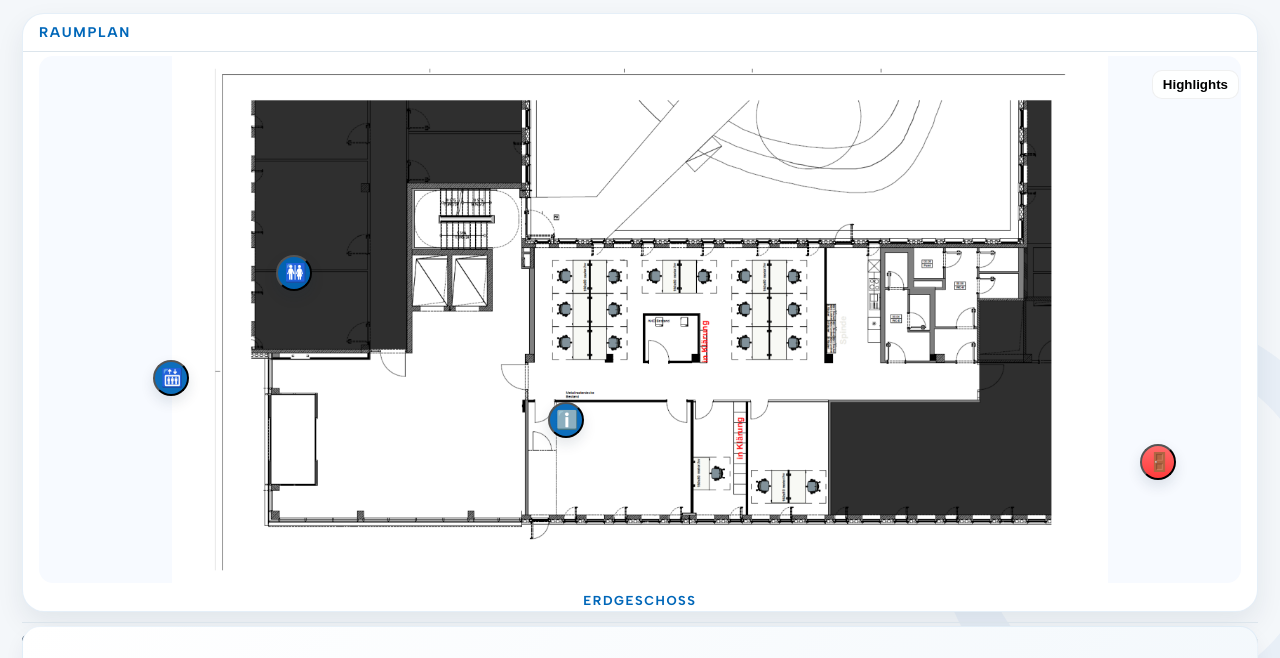
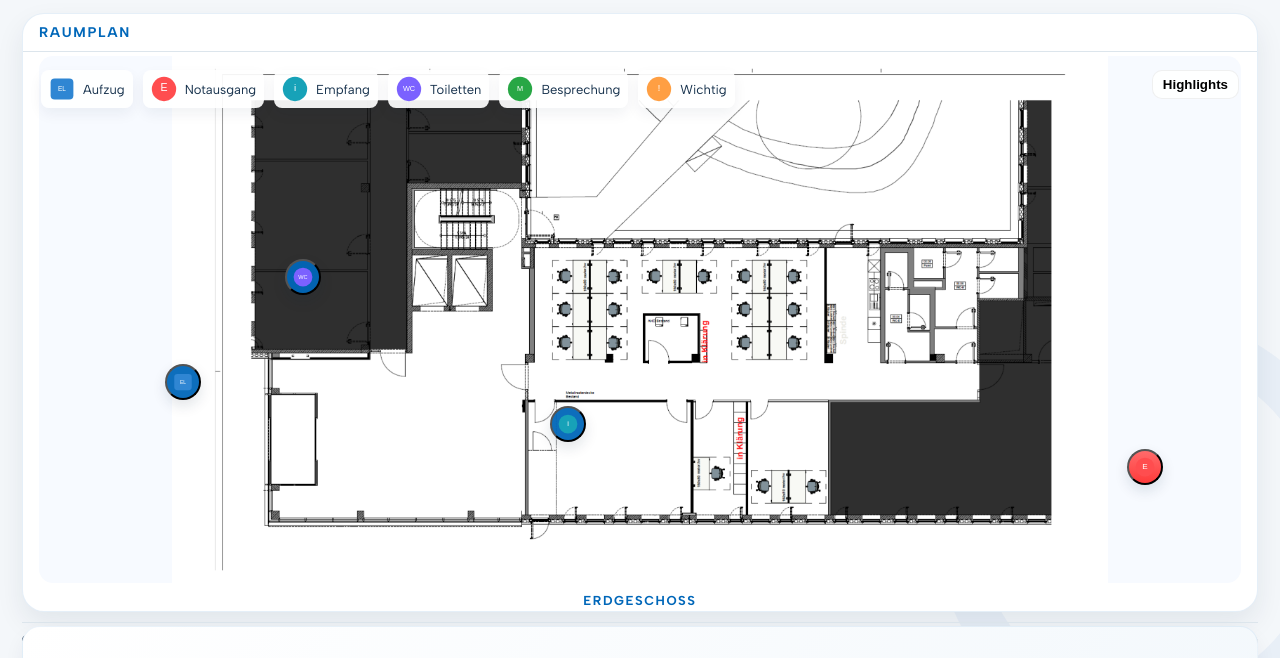
Before and after one commit to erikgtimmermanns/Projekt_Tars, a plain HTML site: page index.html in a window 1280 px wide. Shown: the part 142-800 px from the top of the page. Drawn offline with Linux system fonts and the light colour scheme; no server answers.

Commit message:
greetings

```diff
--- a/css/style.css
+++ b/css/style.css
@@ -216,7 +216,11 @@ body {
 
 .floorplan-overlay {
     position: absolute;
-    inset: 0 0 34px 0; /* keep space for plan name */
+    /* overlay will be sized & positioned by JS to match the image */
+    left: 0;
+    top: 0;
+    width: 0;
+    height: 0;
     pointer-events: none;
     z-index: 6;
 }
@@ -274,6 +278,60 @@ body {
     font-weight: 600;
     cursor: pointer;
 }
+
+/* Legend */
+.fp-legend {
+    position: absolute;
+    left: 18px;
+    top: 18px;
+    z-index: 8;
+    display: flex;
+    gap: 10px;
+    align-items: center;
+    pointer-events: auto;
+}
+
+.fp-legend .legend-item {
+    display: inline-flex;
+    gap: 8px;
+    align-items: center;
+    background: rgba(255,255,255,0.92);
+    padding: 6px 8px;
+    border-radius: 8px;
+    font-size: 13px;
+    color: var(--cc-dark);
+    box-shadow: 0 6px 14px rgba(18,38,63,0.06);
+}
+
+.fp-legend img {
+    width: 26px;
+    height: 26px;
+}
+
+/* Info panel (bottom-right inside plan) */
+.fp-info {
+    position: absolute;
+    right: 18px;
+    bottom: 18px;
+    z-index: 9;
+    min-width: 220px;
+    max-width: 360px;
+    background: rgba(255,255,255,0.97);
+    padding: 12px 14px;
+    border-radius: 12px;
+    box-shadow: 0 12px 30px rgba(18,38,63,0.08);
+    display: none;
+}
+
+.fp-info h4 {
+    margin: 0 0 8px 0;
+    font-size: 15px;
+}
+
+.fp-info p { margin: 0; font-size: 13px; color: var(--text-soft); }
+
+.fp-marker img { width: 100%; height: 100%; object-fit: contain; display:block; }
+
 
 
 #floorplan-image {
--- a/index.html
+++ b/index.html
@@ -64,6 +64,18 @@
 
         <!-- Toggle-Button, um Highlights an/auszuschalten -->
         <button id="toggle-highlights" class="btn-small" aria-pressed="true">Highlights</button>
+
+        <!-- Legende und Info-Panel -->
+        <div id="fp-legend" class="fp-legend" aria-hidden="false">
+          <div class="legend-item"><img src="./assets/icons/elevator.svg" alt="Aufzug"> Aufzug</div>
+          <div class="legend-item"><img src="./assets/icons/exit.svg" alt="Notausgang"> Notausgang</div>
+          <div class="legend-item"><img src="./assets/icons/info.svg" alt="Info"> Empfang</div>
+          <div class="legend-item"><img src="./assets/icons/restroom.svg" alt="Toilette"> Toiletten</div>
+          <div class="legend-item"><img src="./assets/icons/meeting.svg" alt="Besprechungsraum"> Besprechung</div>
+          <div class="legend-item"><img src="./assets/icons/important.svg" alt="Wichtig"> Wichtig</div>
+        </div>
+
+        <div id="fp-info" class="fp-info" aria-hidden="true"></div>
       </div>
     </section>
 
--- a/js/floorplan.js
+++ b/js/floorplan.js
@@ -72,13 +72,14 @@ function rotateFloorplan() {
         }
 
 
+        // Wechsel Bild, und warte auf load bevor Marker gerendert werden
         image.src = floorplans[currentFloor].image;
         title.textContent = floorplans[currentFloor].name;
 
-        // Render markers für neue Etage
-        renderFloorplanMarkers(currentFloor);
-
-        image.style.opacity = 1;
+        image.onload = () => {
+            renderFloorplanMarkers(currentFloor);
+            image.style.opacity = 1;
+        };
 
     }, 500);
 }
@@ -94,27 +95,41 @@ setInterval(
 
 function iconForType(type) {
     const map = {
-        elevator: '🛗',
-        exit: '🚪',
-        info: 'ℹ️',
-        restroom: '🚻',
-        stairs: '⬆️',
-        meeting: '📁',
-        important: '⚠️'
+        elevator: './assets/icons/elevator.svg',
+        exit: './assets/icons/exit.svg',
+        info: './assets/icons/info.svg',
+        restroom: './assets/icons/restroom.svg',
+        stairs: './assets/icons/stairs.svg',
+        meeting: './assets/icons/meeting.svg',
+        important: './assets/icons/important.svg'
     };
 
-    return map[type] || '📍';
+    return map[type] || './assets/icons/important.svg';
 }
 
 function renderFloorplanMarkers(floorIndex) {
     const overlay = document.getElementById('floorplan-overlay');
 
-    if (!overlay) return;
+    const image = document.getElementById('floorplan-image');
+    const planStage = image ? image.closest('.plan-stage') : null;
+
+    if (!overlay || !image || !planStage) return;
+
+    // Bestimme Bild-Position und Größe relativ zur plan-stage
+    const imgRect = image.getBoundingClientRect();
+    const stageRect = planStage.getBoundingClientRect();
+
+    const relLeft = imgRect.left - stageRect.left;
+    const relTop = imgRect.top - stageRect.top;
+
+    overlay.style.left = relLeft + 'px';
+    overlay.style.top = relTop + 'px';
+    overlay.style.width = imgRect.width + 'px';
+    overlay.style.height = imgRect.height + 'px';
 
     overlay.innerHTML = '';
 
     const fp = floorplans[floorIndex];
-
     if (!fp || !fp.hotspots) return;
 
     fp.hotspots.forEach(h => {
@@ -122,34 +137,51 @@ function renderFloorplanMarkers(floorIndex) {
         marker.className = 'fp-marker';
         marker.type = 'button';
         marker.setAttribute('aria-label', h.label);
-        marker.style.left = h.x + '%';
-        marker.style.top = h.y + '%';
+
+        // position in pixels relative to overlay
+        const px = (h.x / 100) * imgRect.width;
+        const py = (h.y / 100) * imgRect.height;
+
+        marker.style.left = px + 'px';
+        marker.style.top = py + 'px';
 
         // set background color for exits / important
         if (h.type === 'exit') {
             marker.style.background = 'linear-gradient(180deg,#ff6b6b,#ff3b3b)';
         } else if (h.type === 'important' || h.type === 'server') {
             marker.style.background = 'linear-gradient(180deg,#ffb84d,#ff9a1f)';
+        } else {
+            marker.style.background = ''; // use default
         }
 
-        const icon = document.createElement('span');
-        icon.className = 'fp-icon';
-        icon.textContent = iconForType(h.type);
+        const img = document.createElement('img');
+        img.src = iconForType(h.type);
+        img.alt = h.label;
+        img.loading = 'lazy';
+        img.className = 'fp-marker-img';
 
         const label = document.createElement('span');
         label.className = 'fp-label';
         label.textContent = h.label;
 
-        marker.appendChild(icon);
+        marker.appendChild(img);
         marker.appendChild(label);
 
-        marker.addEventListener('click', () => {
-            // einfache Interaktion: kurze Info im Konsolen-Log und visuelles Feedback
+        marker.addEventListener('click', (ev) => {
+            ev.stopPropagation();
             console.log('Hotspot angeklickt:', h);
             marker.animate([
-                { transform: 'translate(-50%,-50%) scale(1.08)' },
+                { transform: 'translate(-50%,-50%) scale(1.12)' },
                 { transform: 'translate(-50%,-50%) scale(1)' }
             ], { duration: 300 });
+
+            // show info panel
+            const info = document.getElementById('fp-info');
+            if (info) {
+                info.innerHTML = `\n+                    <h4>${h.label}</h4>\n+                    <p>Typ: ${h.type}</p>\n+                    <p>ID: ${h.id}</p>\n+                `;
+                info.style.display = 'block';
+                info.setAttribute('aria-hidden','false');
+            }
         });
 
         overlay.appendChild(marker);
@@ -158,17 +190,51 @@ function renderFloorplanMarkers(floorIndex) {
 
 // Initial render
 document.addEventListener('DOMContentLoaded', () => {
-    renderFloorplanMarkers(currentFloor);
+    const image = document.getElementById('floorplan-image');
+    const overlay = document.getElementById('floorplan-overlay');
+    const toggle = document.getElementById('toggle-highlights');
 
-    const toggle = document.getElementById('toggle-highlights');
-    const overlay = document.getElementById('floorplan-overlay');
+    function safeRender() {
+        renderFloorplanMarkers(currentFloor);
+    }
+
+    if (image) {
+        if (image.complete) {
+            safeRender();
+        } else {
+            image.addEventListener('load', safeRender);
+        }
+
+        // ResizeObserver to keep markers in place on layout changes
+        if (window.ResizeObserver) {
+            const ro = new ResizeObserver(safeRender);
+            ro.observe(image);
+            // also observe parent in case layout shifts
+            const parent = image.parentElement;
+            if (parent) ro.observe(parent);
+        } else {
+            window.addEventListener('resize', safeRender);
+        }
+    }
 
     if (toggle && overlay) {
         toggle.addEventListener('click', () => {
             const visible = overlay.style.display !== 'none';
             overlay.style.display = visible ? 'none' : '';
             toggle.setAttribute('aria-pressed', String(!visible));
-            toggle.textContent = visible ? 'Highlights' : 'Highlights';
         });
     }
+
+    // close info panel when clicking outside
+    document.addEventListener('click', (ev) => {
+        const info = document.getElementById('fp-info');
+        const overlayEl = document.getElementById('floorplan-overlay');
+        if (!info || !overlayEl) return;
+
+        const isClickInside = overlayEl.contains(ev.target) || info.contains(ev.target) || (toggle && toggle.contains(ev.target));
+        if (!isClickInside) {
+            info.style.display = 'none';
+            info.setAttribute('aria-hidden', 'true');
+        }
+    });
 });
```
Also changed, not shown: assets/icons/elevator.svg (added), assets/icons/exit.svg (added), assets/icons/important.svg (added), assets/icons/info.svg (added), assets/icons/meeting.svg (added), assets/icons/restroom.svg (added), assets/icons/stairs.svg (added).
